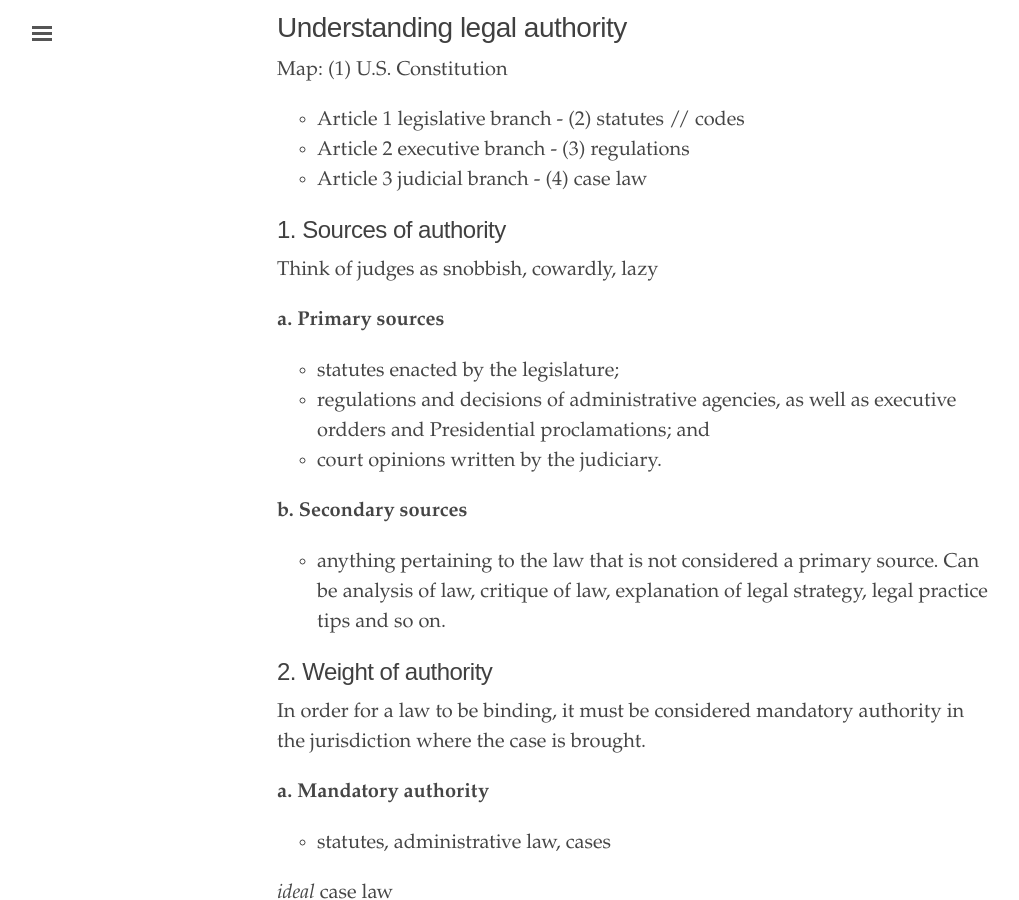
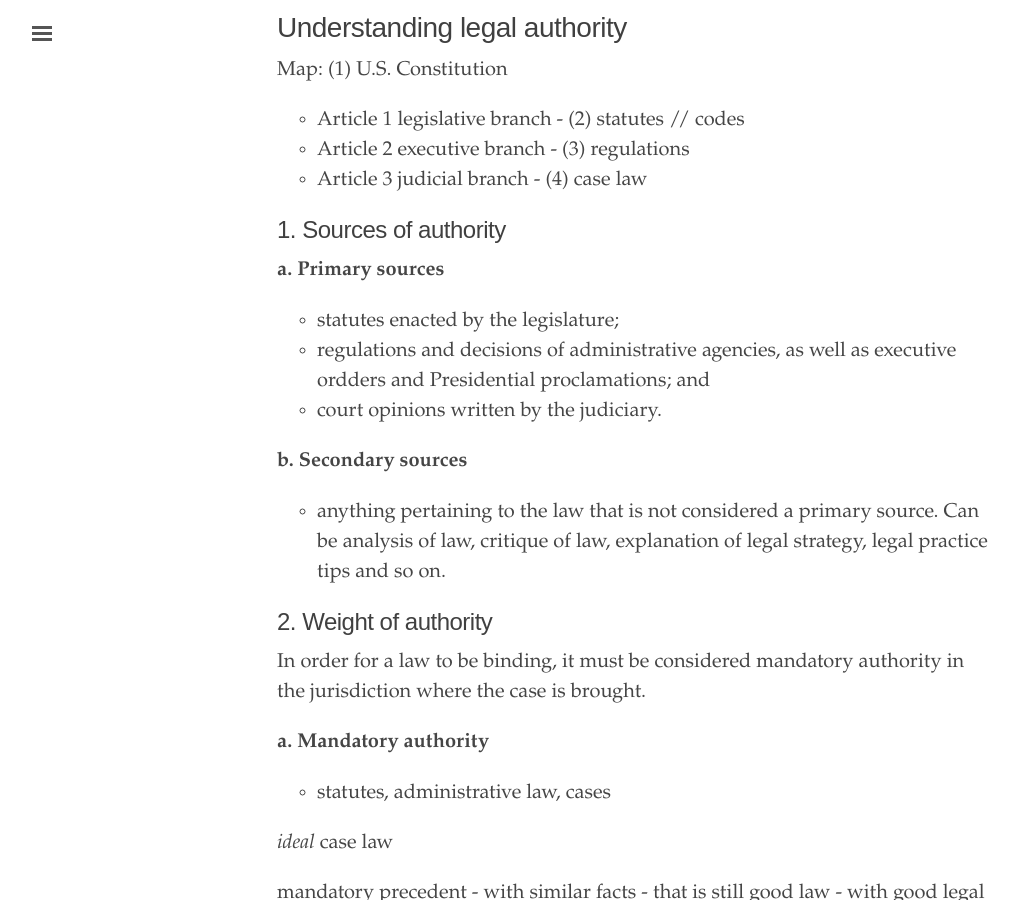
Before and after one commit to binipringle/legalresearch, a Jekyll site: the page built from _texts/0-section0.md, in a window 1280 px wide and 900 px high, scrolled down 1346 px. Shown: the whole window, without its empty margins (3-1022 px from the left). Built offline with Jekyll 4.4.1, drawn with Linux system fonts in a browser that asks for light colours.

Commit message:
removed comment about judges

```diff
--- a/_texts/0-section0.md
+++ b/_texts/0-section0.md
@@ -45,8 +45,6 @@ Map: (1) U.S. Constitution
 - Article 3 judicial branch - (4) case law
 
 ## 1. Sources of authority
-
-Think of judges as snobbish, cowardly, lazy
 
 **a. Primary sources**
 
```
